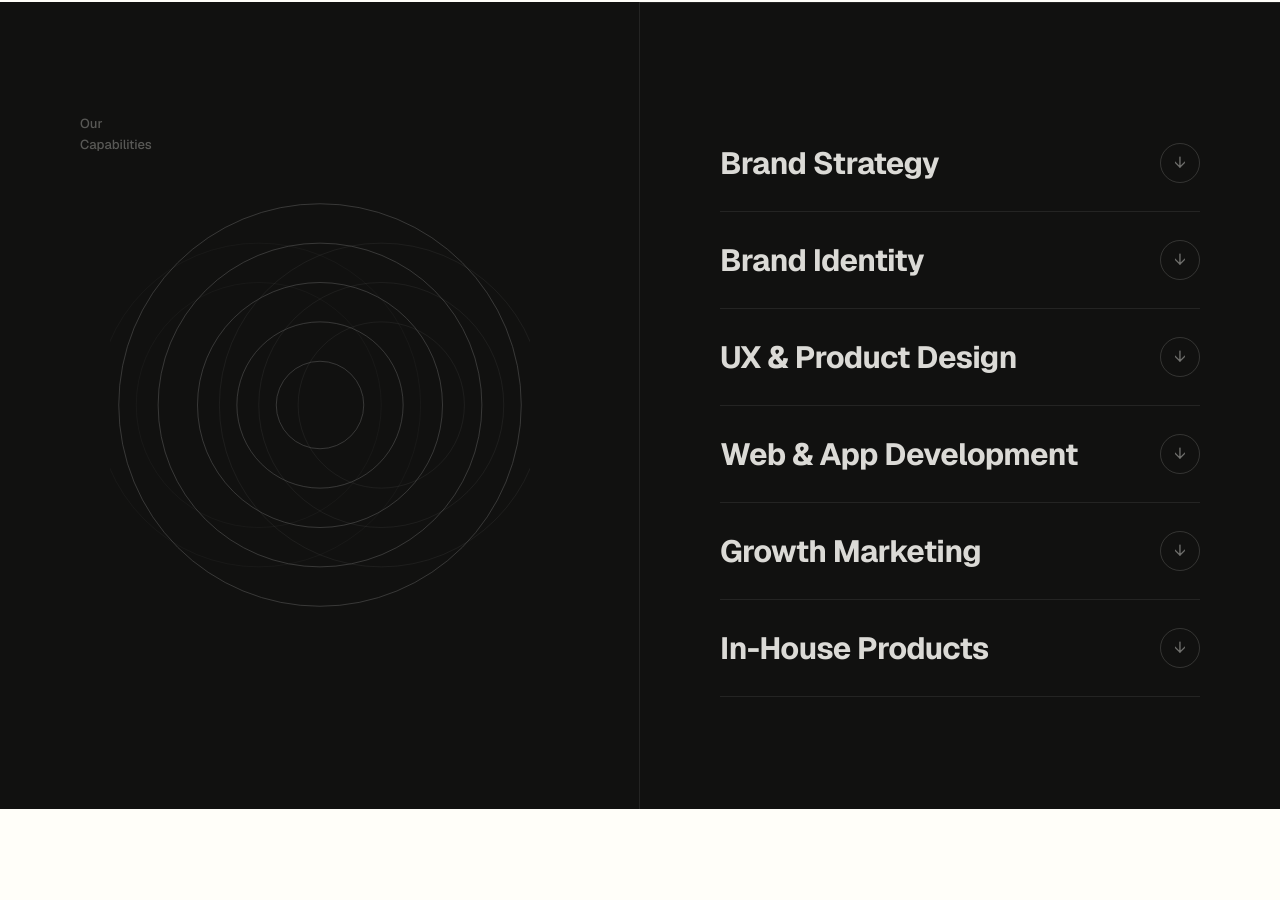
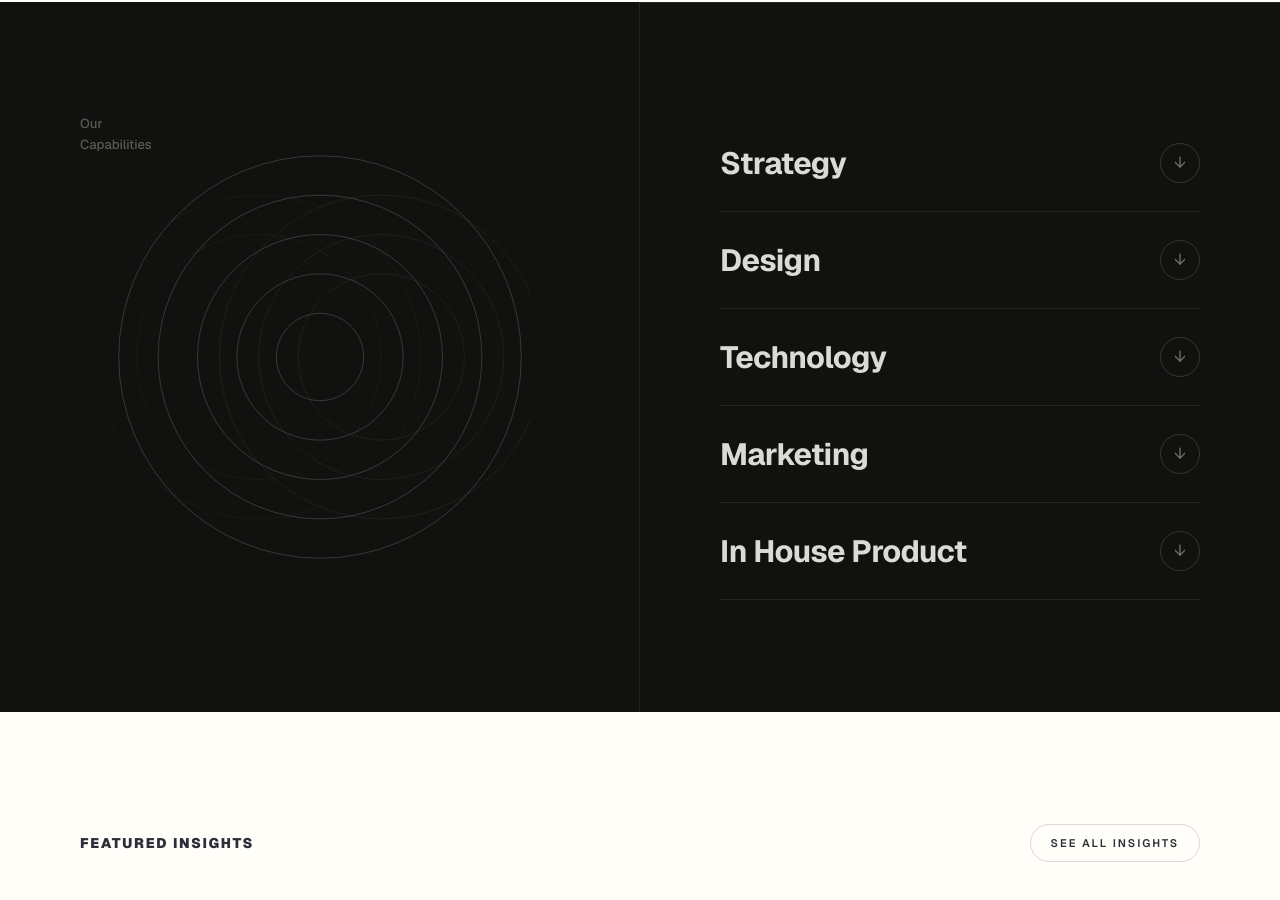
Before and after one commit to pavanjaya/Hueness, a Next.js app: page / in a window 1280 px wide. Shown: the part 3701-4601 px from the top of the page. Built offline with nearby package versions, Linux system fonts and the light colour scheme; grey boxes are pictures that could not be loaded; a web font is replaced by a local one.

Commit message:
Update services to: Strategy, Design, Technology, Marketing, In House Product

```diff
--- a/src/components/sections/ServicesSection.tsx
+++ b/src/components/sections/ServicesSection.tsx
@@ -5,32 +5,27 @@ import { useState } from "react";
 
 const services = [
   {
-    title: "Brand Strategy",
+    title: "Strategy",
     href: "/design",
-    desc: "Brand positioning, naming, narrative and the strategic foundation that makes your business distinct and memorable.",
+    desc: "Brand positioning, naming, narrative and the strategic foundation that makes your business distinct and ready to compete.",
   },
   {
-    title: "Brand Identity",
+    title: "Design",
     href: "/design",
-    desc: "Visual identity systems, logos, guidelines and all the brand touchpoints that make a lasting impression.",
+    desc: "Brand identity, UX/UI, packaging and design systems — every detail crafted to move people and drive business.",
   },
   {
-    title: "UX & Product Design",
-    href: "/design",
-    desc: "Human-centred design for digital products — from research and wireframes to polished UI and design systems.",
+    title: "Technology",
+    href: "/tech",
+    desc: "Scalable web and mobile products, SaaS platforms and AI-powered solutions built for performance and growth.",
   },
   {
-    title: "Web & App Development",
-    href: "/tech",
-    desc: "Scalable, performant web and mobile applications built with modern technology and AI integration.",
+    title: "Marketing",
+    href: "/marketing",
+    desc: "Data-led campaigns, performance marketing, content strategy and SEO that attract, engage and convert.",
   },
   {
-    title: "Growth Marketing",
-    href: "/marketing",
-    desc: "Data-led campaigns, performance marketing, content strategy and SEO that drive real business growth.",
-  },
-  {
-    title: "In-House Products",
+    title: "In House Product",
     href: "/products",
     desc: "We build and launch our own digital products at the intersection of design intuition and emerging technology.",
   },
```
